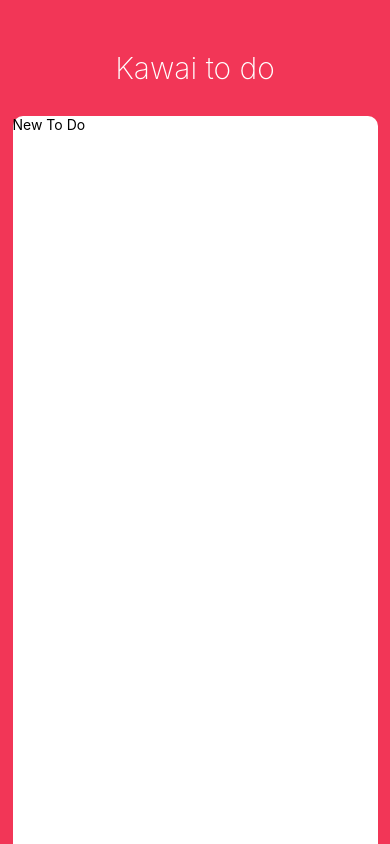
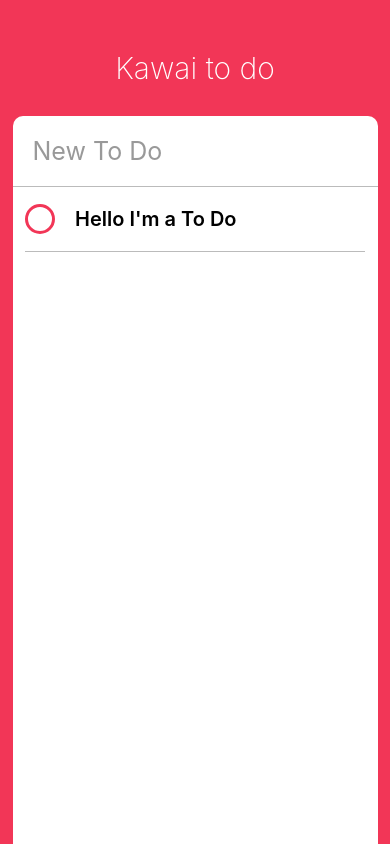
Before and after one commit to Wooyon/To-Do-App, a React Native app: screen / in a window 390 px wide. Built offline with nearby package versions, Linux system fonts and the light colour scheme.

Commit message:
#5 coding the ui part Three

```diff
--- a/App.js
+++ b/App.js
@@ -6,21 +6,47 @@ import {
   StatusBar,
   TextInput,
   Dimensions,
-  Platform
+  Platform,
+  ScrollView
 } from "react-native";
+import ToDo from "./ToDo";
 
 const { height, width } = Dimensions.get("window");
 
-export default function App() {
+export default class App extends React.Component {
+  state = {
+    newToDo: ""
+  };
+
+  render() {
+    const { newToDo } = this.state;
+
     return (
       <View style={styles.container}>
         <StatusBar barStyle="light-content" />
         <Text style={styles.title}>Kawai to do</Text>
         <View style={styles.card}>
-        <TextInput style={styles.input} placeholder="New To Do"></TextInput>
+          <TextInput
+            style={styles.input}
+            placeholder="New To Do"
+            value={newToDo}
+            onChangeText={this._controllNewToDo}
+            placeholderTextColor={"#999"}
+            returnKeyType={"done"}
+            autoCorrect={false}
+          ></TextInput>
+          <ScrollView contentContainerStyle={styles.toDos}>
+            <ToDo />
+          </ScrollView>
         </View>
       </View>
     );
+  }
+
+  _controllNewToDo = text => {
+    this.setState({ newToDo: text });
+  };
+  //이벤트에서 text를 가져오므로 ()안에 text라 씀
 }
 
 const styles = StyleSheet.create({
@@ -56,5 +82,14 @@ const styles = StyleSheet.create({
         elevation: 3
       }
     })
+  },
+  input: {
+    padding: 20,
+    borderBottomColor: "#bbb",
+    borderBottomWidth: 1,
+    fontSize: 25
+  },
+  toDos: {
+    alignItems: "center"
   }
 });
--- /dev/null
+++ b/ToDo.js
@@ -0,0 +1,73 @@
+import React, { Component } from "react";
+import {
+  View,
+  Text,
+  TouchableOpacity,
+  StyleSheet,
+  Dimensions
+} from "react-native";
+
+const { width, height } = Dimensions.get("window");
+
+export default class ToDo extends Component {
+  state = {
+    isEditing: false,
+    isCompleted: false
+  };
+
+  render() {
+    const { isCompleted } = this.state;
+
+    return (
+      <View style={styles.container}>
+        <TouchableOpacity onPress={this._toggleComplete}>
+          <View
+            style={[
+              styles.circle,
+              isCompleted ? styles.completedCircle : styles.unCompletedCircle
+            ]}
+          />
+        </TouchableOpacity>
+        <Text style={styles.text}>Hello I'm a To Do</Text>
+      </View>
+    );
+  }
+
+  _toggleComplete = () => {
+    return this.setState(prevState => {
+      return {
+        isCompleted: !prevState.isCompleted
+      };
+    });
+  };
+}
+
+const styles = StyleSheet.create({
+  container: {
+    width: width - 50,
+    borderBottomColor: "#bbb",
+    borderBottomWidth: StyleSheet.hairlineWidth,
+    flexDirection: "row",
+    alignItems: "center"
+  },
+  circle: {
+    width: 30,
+    height: 30,
+    borderRadius: 15,
+    //borderRadius는 항상 width와 height의 절반이어야 한다.
+    borderWidth: 3,
+    marginRight: 20
+  },
+  completedCircle: {
+    borderColor: "#bbb"
+  },
+  unCompletedCircle: {
+    borderColor: "#f23657"
+  },
+
+  text: {
+    fontWeight: "600",
+    fontSize: 20,
+    marginVertical: 20
+  }
+});
```
Lines whose indentation alone changed are shown as unchanged.
